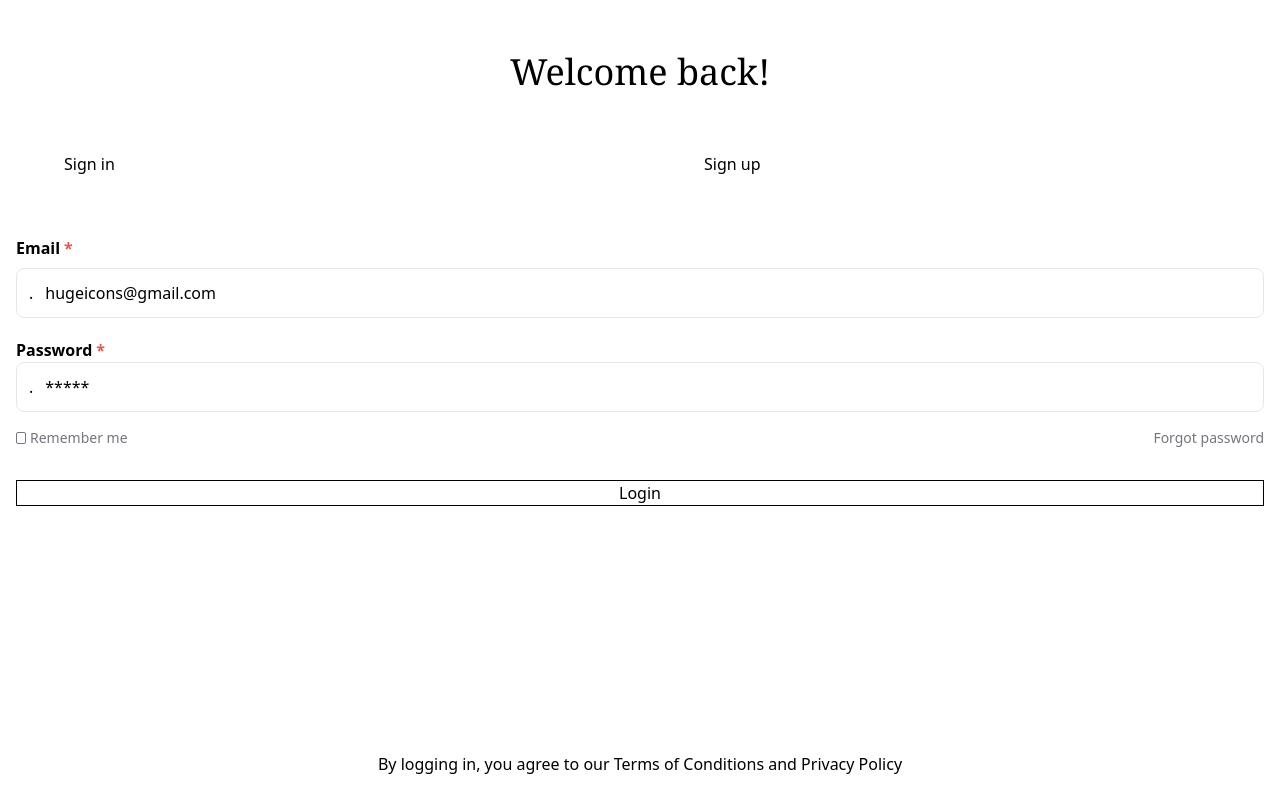
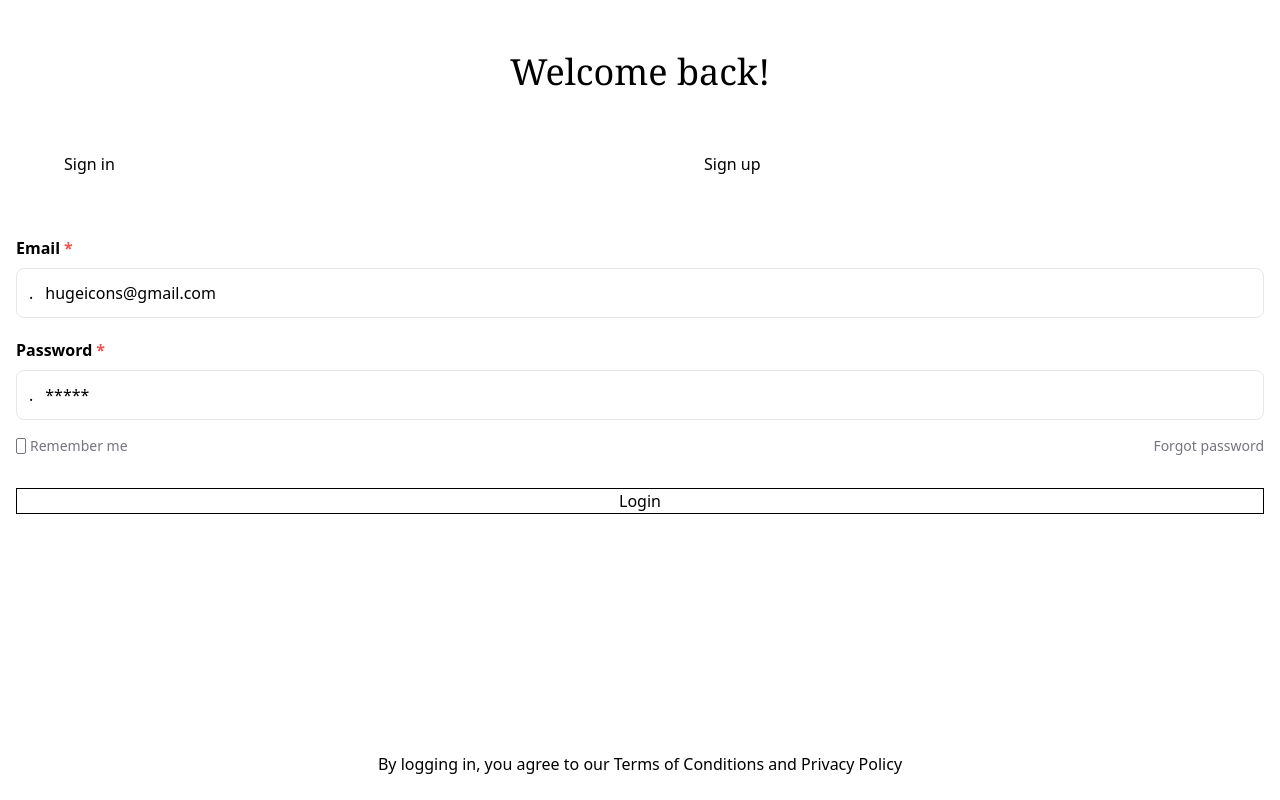
Before and after one commit to femnixx/mode-ui, a React (Vite) app in the folder mode-ui/: page /Login in a window 1280 px wide. Built offline with nearby package versions, Linux system fonts and the light colour scheme.

Commit message:
made some changes to the UI slicing

```diff
--- a/mode-ui/src/pages/Login.jsx
+++ b/mode-ui/src/pages/Login.jsx
@@ -32,7 +32,7 @@ const Login = () => {
                 <p className="font-semibold">Password</p>
                 <p className="font-semibold text-red-500">*</p>
               </div>
-              <div className="flex items-center p-3 gap-x-3 border-1 border-[#E5E7EB] rounded-lg">
+              <div className="flex items-center p-3 gap-x-3 border-1 border-[#E5E7EB] rounded-lg mt-2">
                 <p>.</p>
                 <p>*****</p>
               </div>
@@ -40,7 +40,7 @@ const Login = () => {
           </div>
           <div className="flex justify-between pt-4 items-center text-[#75757E]">
             <div className="flex gap-x-1">
-              <button className="border-1 border-[#75757E] px-1 my-1 rounded-xs"></button>
+              <button className="border-1 border-[#75757E] px-1 my-0.5 rounded-xs"></button>
               <p className="text-sm">Remember me</p>
             </div>
             <p className="text-sm">Forgot password</p>
```
